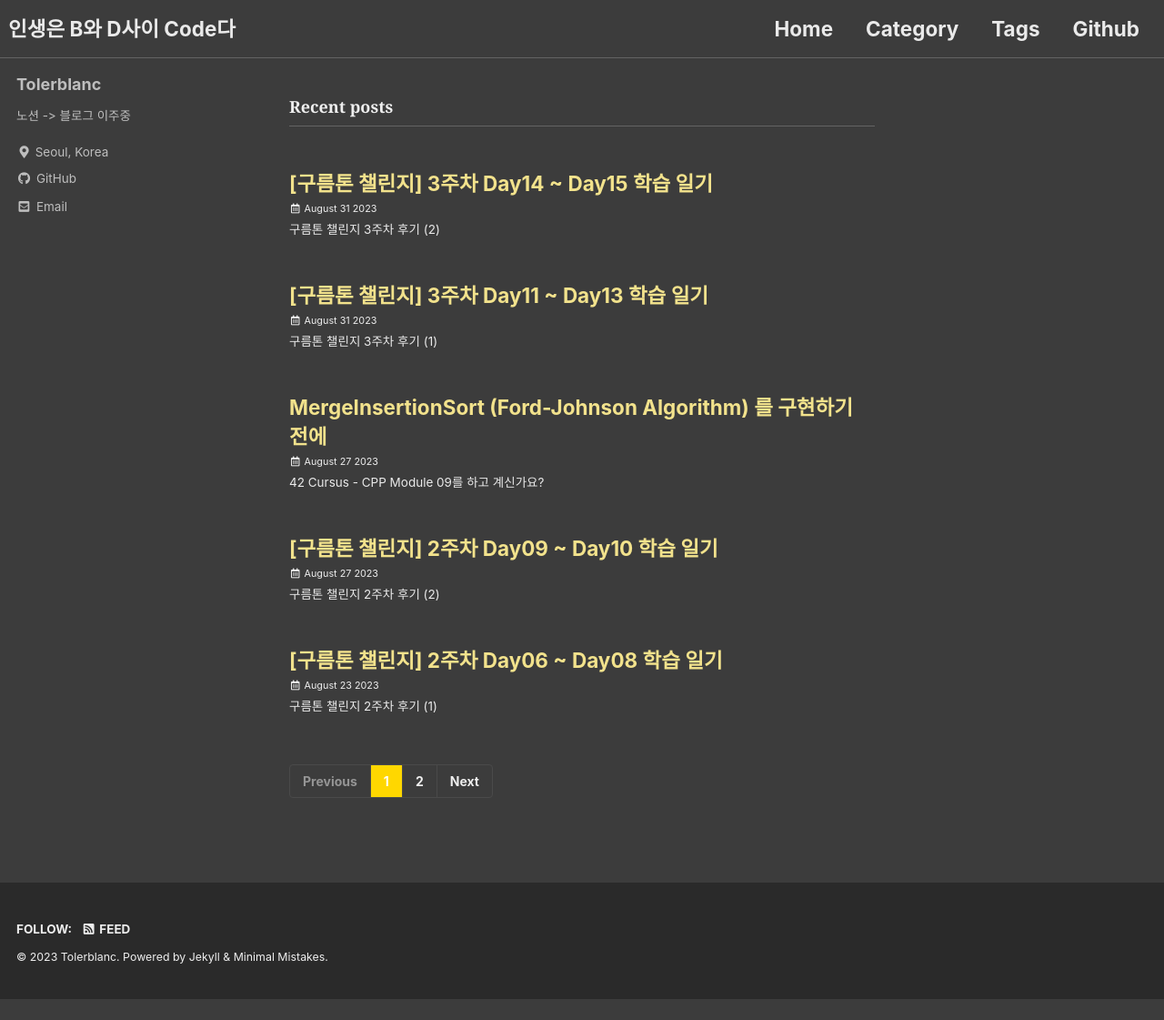
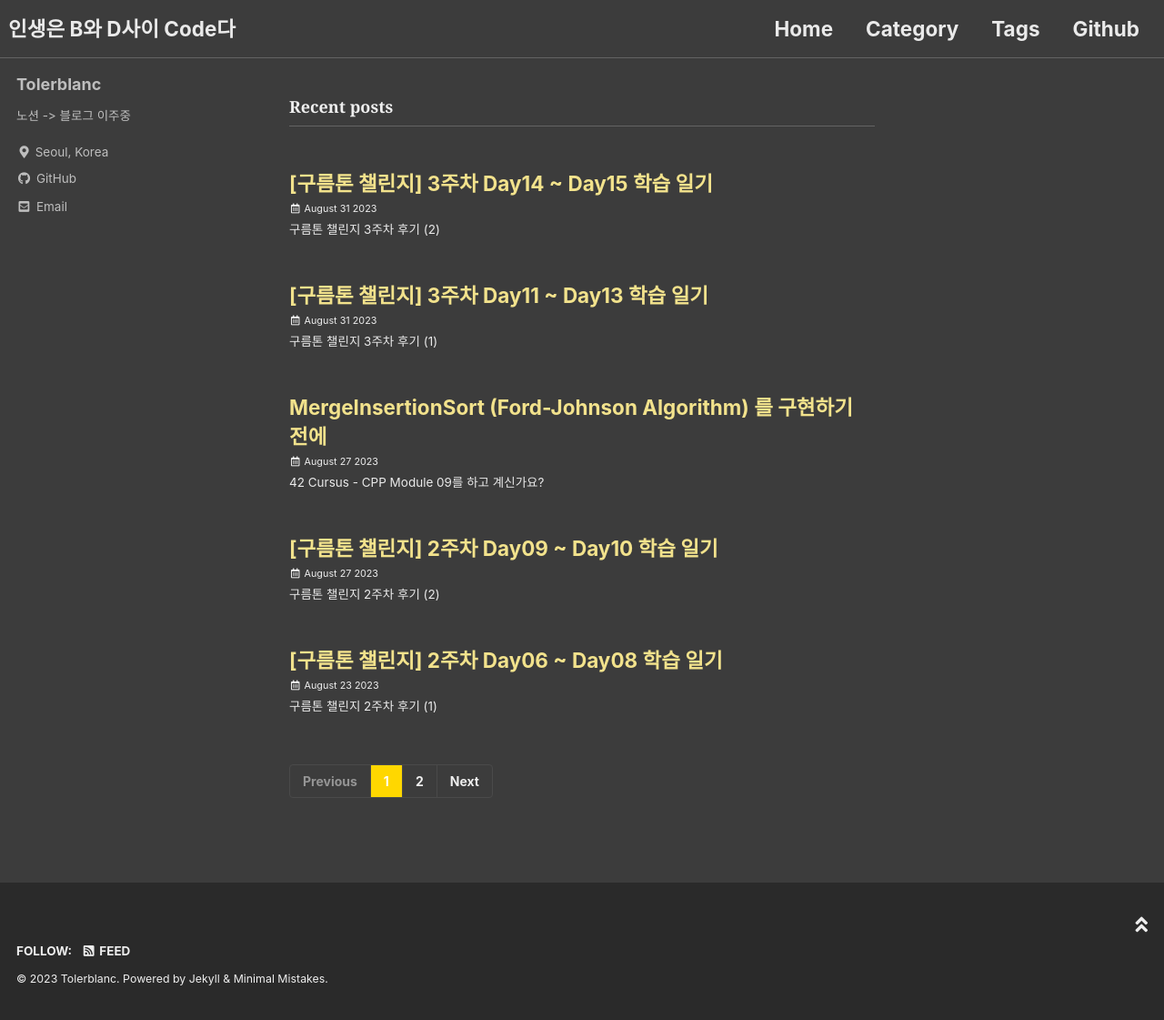
Before and after one commit to Tolerblanc/Tolerblanc.github.io, a Jekyll site: the page built from index.html, in a window 1280 px wide. Shown: the whole page at 91% size. Built offline with Jekyll 4.4.1, drawn with Linux system fonts in a browser that asks for light colours; cached includes are drawn as plain includes; some web fonts are replaced; the list of posts is cut into pages by our own code; before the commit the page ends 1098 px from its top, so only the background shows below that.

Commit message:
add back-to-top button

```diff
--- a/_includes/footer/custom.html
+++ b/_includes/footer/custom.html
@@ -1,3 +1,5 @@
 <!-- start custom footer snippets -->
-
+<aside class="back-to-top">
+    <a href="#site-nav"><i class="fas fa-angle-double-up fa-2x"></i></a>
+</aside>
 <!-- end custom footer snippets -->
--- a/_sass/minimal-mistakes/_footer.scss
+++ b/_sass/minimal-mistakes/_footer.scss
@@ -83,3 +83,13 @@
         }
     }
 }
+
+.back-to-top {
+    display: block;
+    clear: both;
+    color: lighten($text-color, 50%);
+    font-size: 0.6em;
+    text-transform: uppercase;
+    text-align: right;
+    text-decoration: none;
+}
```
Lines whose indentation alone changed are shown as unchanged.
